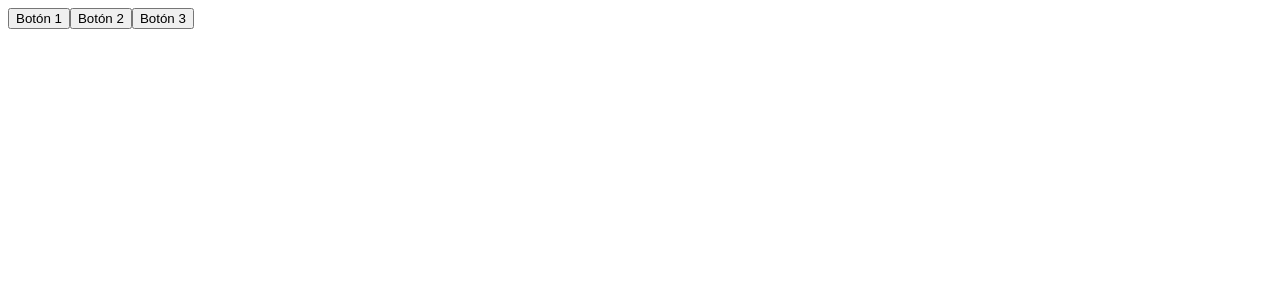
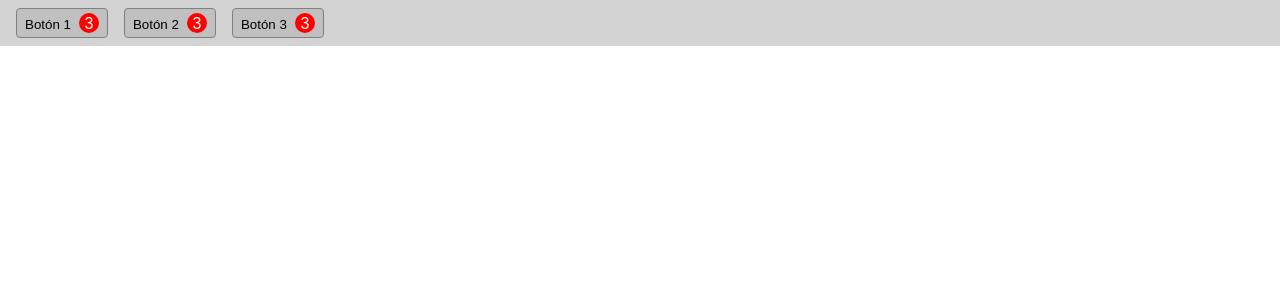
Before and after one commit to gerardoparrajc/componentes-angular, an Angular app: page / in a window 1280 px wide. Shown: the top 300 px of the page. Built offline with nearby package versions, Linux system fonts and the light colour scheme.

Commit message:
Añadidos estilos a los componentes BotonesComponent y BotonComponent, así como estilos generales en index.scss

```diff
--- a/src/app/boton/boton.component.html
+++ b/src/app/boton/boton.component.html
@@ -1 +1,4 @@
-<button type="button" (click)="pulsarBoton()">{{texto}}</button>
+<button type="button" (click)="pulsarBoton()">
+  <span class="etiqueta">{{texto}}</span>
+  <span class="badge">3</span>
+</button>
--- a/src/app/boton/boton.component.scss
+++ b/src/app/boton/boton.component.scss
@@ -0,0 +1,27 @@
+button {
+  background-color: rgb(192, 192, 192);
+  border-radius: 4px;
+  padding: 4px 8px;
+  border: 1px solid gray;
+  cursor: pointer;
+
+  &:hover {
+    background-color: rgb(200, 200, 200);
+  }
+
+  .etiqueta {
+    margin-right: 8px;
+  }
+
+  .badge {
+    display: inline-block;
+    width: 20px;
+    height: 20px;
+    background-color: red;
+    color: white;
+    font-size: 16px;
+    line-height: 22px;
+    text-align: center;
+    border-radius: 100px;
+  }
+}
--- a/src/app/botones/botones.component.html
+++ b/src/app/botones/botones.component.html
@@ -1,3 +1,5 @@
-<app-boton texto="Botón 1" (pulsado)="mostrarDatosRecibidos($event)"></app-boton>
-<app-boton texto="Botón 2" (pulsado)="mostrarDatosRecibidos($event)"></app-boton>
-<app-boton texto="Botón 3" (pulsado)="mostrarDatosRecibidos($event)"></app-boton>
+<div class="botones">
+  <app-boton texto="Botón 1" (pulsado)="mostrarDatosRecibidos($event)"></app-boton>
+  <app-boton texto="Botón 2" (pulsado)="mostrarDatosRecibidos($event)"></app-boton>
+  <app-boton texto="Botón 3" (pulsado)="mostrarDatosRecibidos($event)"></app-boton>
+</div>
--- a/src/app/botones/botones.component.scss
+++ b/src/app/botones/botones.component.scss
@@ -0,0 +1,9 @@
+.botones {
+  display: flex;
+  padding: 8px;
+  background: lightgray;
+}
+
+app-boton {
+  margin: 0 8px;
+}
--- a/src/styles.scss
+++ b/src/styles.scss
@@ -1 +1,4 @@
 /* You can add global styles to this file, and also import other style files */
+body {
+  margin: 0;
+}
```
Also changed, not shown: 1 other file (tests, documents, lock files or other folders).
